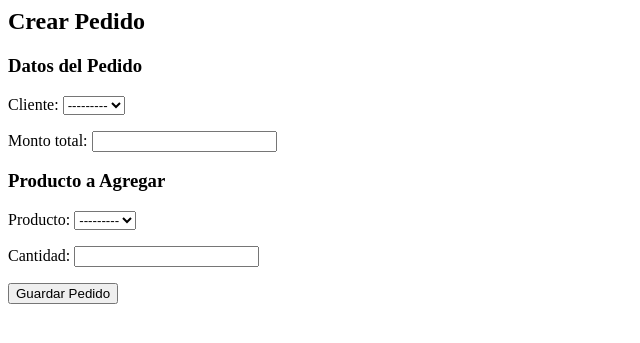
After one commit to FelipeMV23/ERP_1, a Django app: page /pedidos/crear/ in a window 1280 px wide. The commit adds this page. Shown: the top 343 px of the page, without its empty margins (0-640 px from the left). Run offline with Django 5.2, Linux system fonts and the light colour scheme; data that the repository does not hold is empty.

Commit message:
Funciones de pedidos

```diff
--- a/ERP/urls.py
+++ b/ERP/urls.py
@@ -20,6 +20,6 @@ from django.urls import path, include
 urlpatterns = [
     path('admin/', admin.site.urls),
     path('clientes/', include('clientes.urls')),
-    path('productos/', include('productos.urls'))
-
+    path('productos/', include('productos.urls')),
+    path('pedidos/', include('pedidos.urls'))
 ]
--- a/clientes/urls.py
+++ b/clientes/urls.py
@@ -1,9 +1,10 @@
 from django.contrib import admin
 from django.urls import path, include
-from clientes.views import crear_cliente, consultar_clientes, editar_cliente
+from clientes.views import crear_cliente, consultar_clientes, editar_cliente, eliminar_cliente
 
 urlpatterns = [
     path('crear/', crear_cliente, name='crear_cliente'),
     path('listar/', consultar_clientes, name='consultar_clientes'),
     path('editar/<int:cod_cliente>/', editar_cliente, name='editar_cliente'),
+    path('eliminar/<int:cod_cliente>/', eliminar_cliente, name='eliminar_cliente'),
 ]
--- a/clientes/views.py
+++ b/clientes/views.py
@@ -30,3 +30,9 @@ def editar_cliente(request, cod_cliente):
         form = ClienteForm(instance=cliente)
 
     return render(request, 'clientes/editar_clientes.html', {'form': form, 'cliente': cliente})
+
+def eliminar_cliente(request, cod_cliente):
+    cliente = get_object_or_404(Cliente, cod_cliente=cod_cliente)
+    if request.method == 'POST':
+        cliente.delete()
+    return redirect('consultar_clientes')
--- /dev/null
+++ b/pedidos/forms.py
@@ -0,0 +1,17 @@
+from django import forms
+from .models import Pedido, DetallePedido, Abono
+
+class PedidoForm(forms.ModelForm):
+    class Meta:
+        model = Pedido
+        fields = ['cliente', 'monto_total']
+
+class DetallePedidoForm(forms.ModelForm):
+    class Meta:
+        model = DetallePedido
+        fields = ['producto', 'cantidad']
+
+class AbonoForm(forms.ModelForm):
+    class Meta:
+        model = Abono
+        fields = ['pedido', 'monto']
--- a/pedidos/models.py
+++ b/pedidos/models.py
@@ -1,16 +1,23 @@
 from django.db import models
 from clientes.models import Cliente
 from productos.models import Producto
+from decimal import Decimal
+from django.db.models import Sum
 
 
 class Pedido(models.Model):
-    cod_pedido = models.CharField(max_length=20, unique=True)
+    cod_pedido = models.AutoField(primary_key=True)
     cliente = models.ForeignKey(Cliente, on_delete=models.CASCADE)
     monto_total = models.DecimalField(max_digits=10, decimal_places=2)
-    saldo_pendiente = models.DecimalField(max_digits=10, decimal_places=2, default=0)
+
+    @property
+    def saldo_pendiente(self):
+        total_abonos = self.abonos.aggregate(total=Sum('monto'))['total'] or Decimal('0.00')
+        return self.monto_total - total_abonos
 
     def __str__(self):
         return f"Pedido {self.cod_pedido} - {self.cliente.nombre_fantasia}"
+
 
 class DetallePedido(models.Model):
     pedido = models.ForeignKey(Pedido, on_delete=models.CASCADE, related_name='detalles')
--- /dev/null
+++ b/pedidos/urls.py
@@ -0,0 +1,9 @@
+from django.contrib import admin
+from django.urls import path, include
+from pedidos.views import crear_pedido, añadir_abono, listar_pedidos
+
+urlpatterns = [
+    path('crear/', crear_pedido, name='crear_pedido'),
+    path('lista/', listar_pedidos, name='listar_pedidos'),
+    path('pedidos/<int:cod_pedido>/abonar/', añadir_abono, name='añadir_abono'),
+]
--- a/pedidos/views.py
+++ b/pedidos/views.py
@@ -1 +1,53 @@
-from django.shortcuts import render
+from django.shortcuts import render, redirect, get_object_or_404
+from .forms import PedidoForm, AbonoForm, DetallePedido, DetallePedidoForm
+from .models import Pedido, Abono
+
+
+def crear_pedido(request):
+    if request.method == 'POST':
+        pedido_form = PedidoForm(request.POST)
+        detalle_form = DetallePedidoForm(request.POST)
+
+        if pedido_form.is_valid() and detalle_form.is_valid():
+            pedido = pedido_form.save()  # ya no usamos commit=False ni generamos uuid
+
+            producto = detalle_form.cleaned_data['producto']
+            cantidad = detalle_form.cleaned_data['cantidad']
+
+            DetallePedido.objects.create(
+                pedido=pedido,
+                producto=producto,
+                cantidad=cantidad
+            )
+
+            return redirect('listar_pedidos')
+    else:
+        pedido_form = PedidoForm()
+        detalle_form = DetallePedidoForm()
+
+    return render(request, 'pedidos/crear_pedido.html', {
+        'form': pedido_form,
+        'detalle_form': detalle_form
+    })
+
+def añadir_abono(request, cod_pedido):
+    pedido = get_object_or_404(Pedido, cod_pedido=cod_pedido)
+
+    if request.method == 'POST':
+        form = AbonoForm(request.POST)
+        if form.is_valid():
+            abono = form.save(commit=False)
+            abono.pedido = pedido
+            abono.save()
+            return redirect('listar_pedidos')  # vuelve a la lista después de guardar
+    else:
+        form = AbonoForm()
+
+    return render(request, 'pedidos/añadir_abono.html', {
+        'form': form,
+        'pedido': pedido,
+    })
+
+def listar_pedidos(request):
+    pedidos = Pedido.objects.all().order_by('-cod_pedido')
+    return render(request, 'pedidos/listar_pedidos.html', {'pedidos': pedidos})
--- /dev/null
+++ b/templates/pedidos/crear_pedido.html
@@ -0,0 +1,13 @@
+<h2>Crear Pedido</h2>
+
+<form method="post">
+    {% csrf_token %}
+
+    <h3>Datos del Pedido</h3>
+    {{ form.as_p }}
+
+    <h3>Producto a Agregar</h3>
+    {{ detalle_form.as_p }}
+
+    <button type="submit">Guardar Pedido</button>
+</form>
```
Also changed, not shown: templates/clientes/consultar_clientes.html (+10 -1 lines), templates/pedidos/añadir_abono.html (added, +10 -0 lines), templates/pedidos/listar_pedidos.html (added, +31 -0 lines), db.sqlite3, pedidos/migrations/0001_initial.py.
